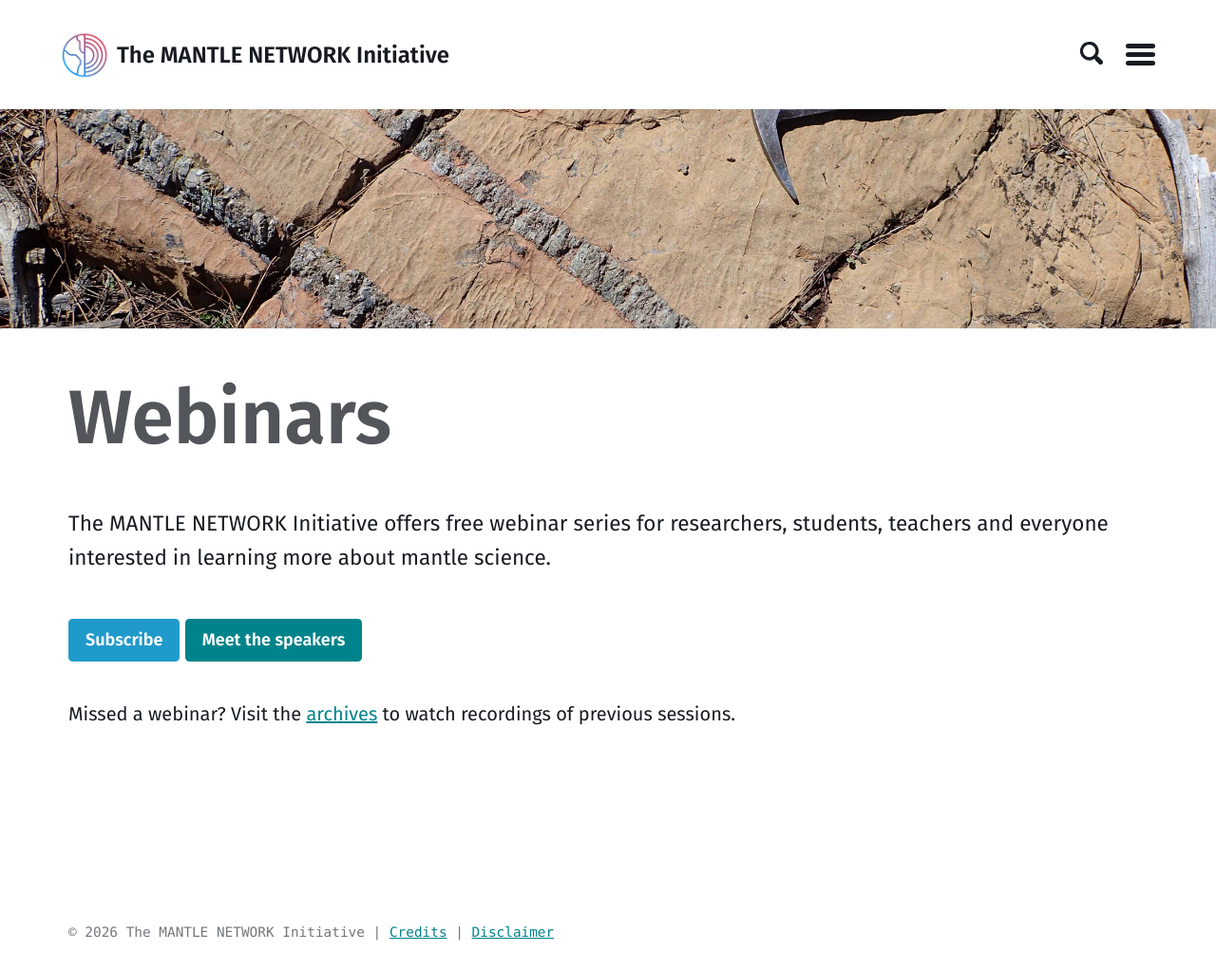
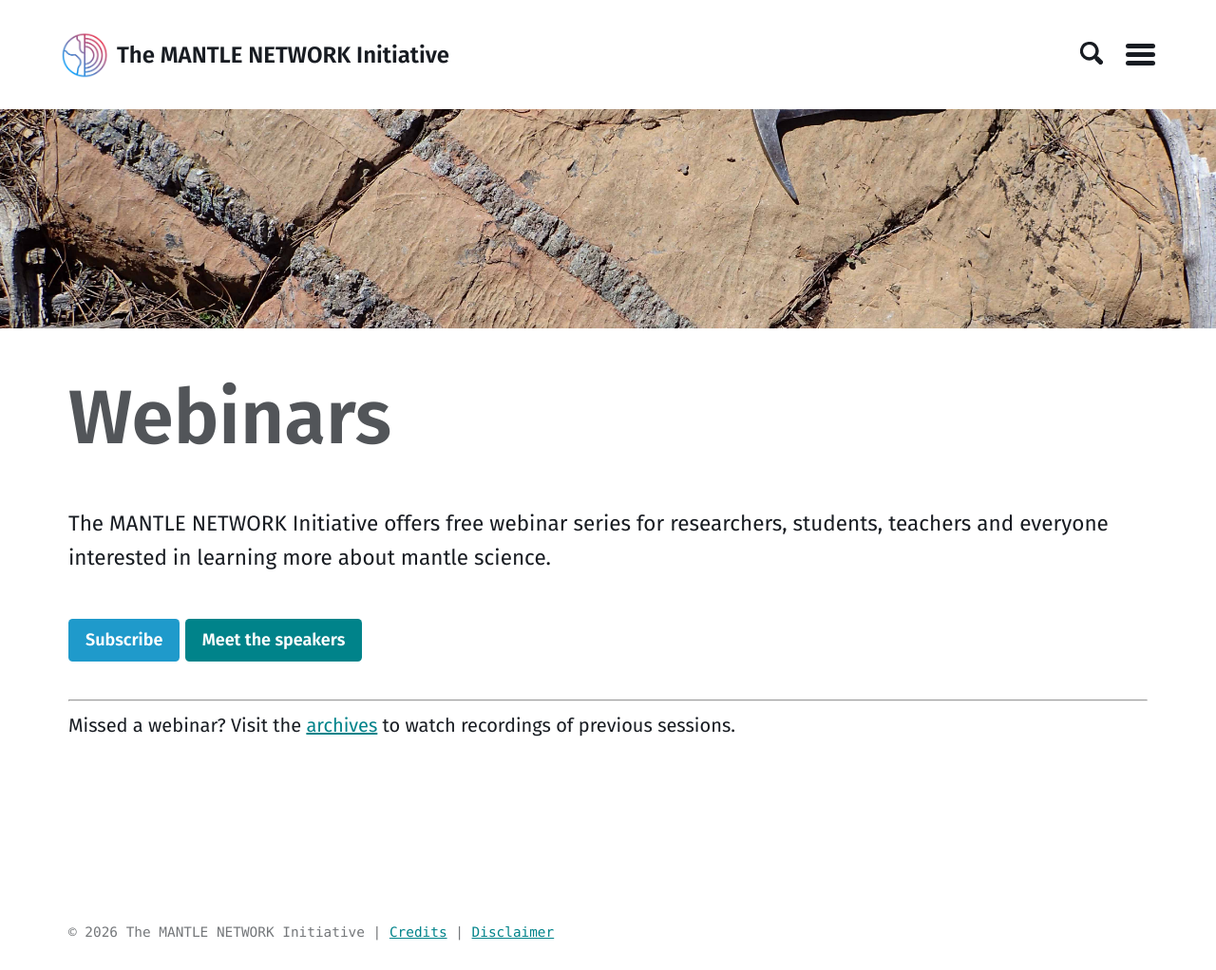
Before and after one commit to themantlenetwork/themantlenetwork.github.io, a Jekyll site: the page built from _pages/webinars.md, in a window 1280 px wide. Shown: the whole page at 95% size. Built offline with Jekyll 4.4.1, drawn with Linux system fonts in a browser that asks for light colours; some web fonts are replaced.

Commit message:
Change pake break and button text wrapping

```diff
--- a/_pages/webinars.md
+++ b/_pages/webinars.md
@@ -9,4 +9,6 @@ The MANTLE NETWORK Initiative offers free webinar series for researchers, studen
 
 <a href="https://laposta.nl/f/ssnjcseq7xt4" class="btn btn-webinars">Subscribe</a> <a href="/speakers" class="btn btn">Meet the speakers</a>
 
+---
+
 Missed a webinar? Visit the [archives](/archives) to watch recordings of previous sessions.
--- a/_sass/basically-basic/_buttons.scss
+++ b/_sass/basically-basic/_buttons.scss
@@ -7,7 +7,7 @@
   align-items: center;       // add this
   justify-content: center;   // add this
   white-space: nowrap;       // add this
-  font-size: clamp(0.75rem, 2vw, 1rem); // add this
+  font-size: clamp(0.85rem, 2vw, 1rem); // add this
   padding: 0.5em 1em;
   border: 0;
   border-radius: $border-radius;
```
Also changed, not shown: _pages/about.md (+0 -2 lines), 2 other files.
